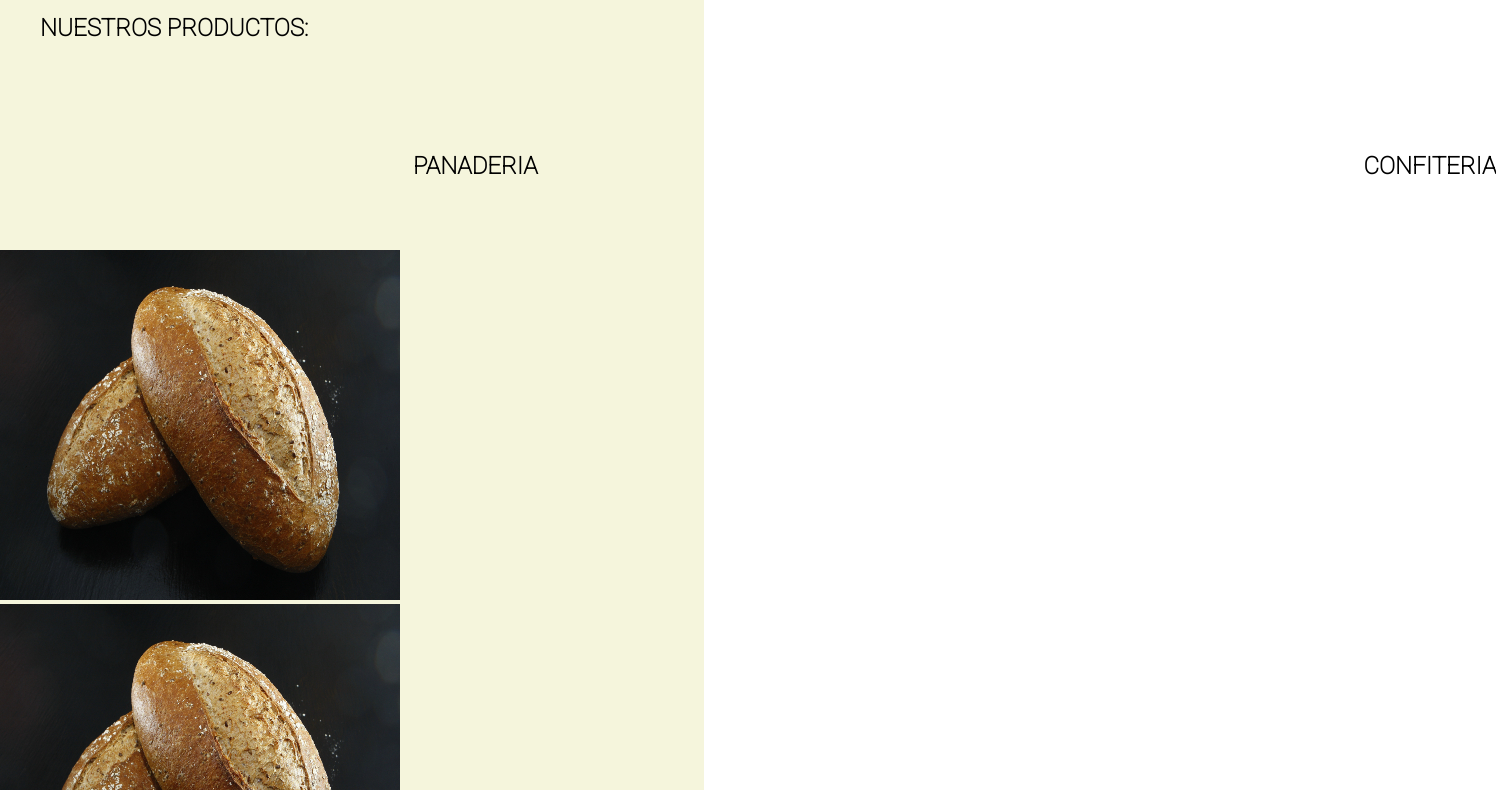
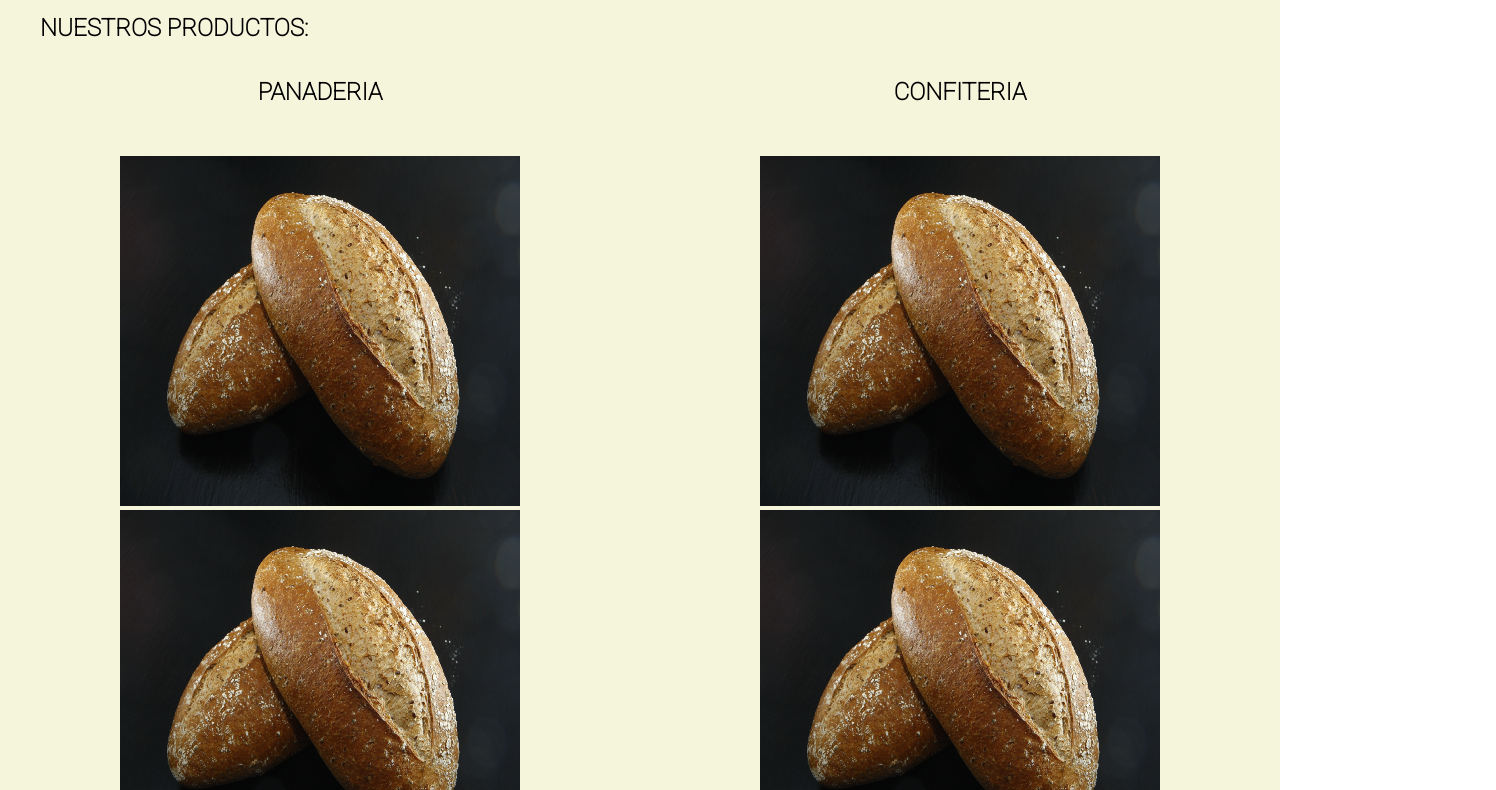
Before and after one commit to Joaquin-Nicolas-Garcia/PanaderiaPeterPan, a plain HTML site: page pages/productos.html in a window 1280 px wide. Shown: the part 186-976 px from the top of the page, 1496 px wide, since content can reach past the window. Drawn offline with Linux system fonts and the light colour scheme.

Commit message:
Arregle la seccion de productos

```diff
--- a/css/style.css
+++ b/css/style.css
@@ -15,9 +15,10 @@
 
 #productos{
     display: grid;
-    grid-template-columns: 10% 45% 45%;
-    grid-template-rows: 20vh 80% 20vh;
+    grid-template-columns: 10% 40% 50%;
+    grid-template-rows: 20vh 13vh 70% 15vh;
     grid-template-areas:"logo              encabezado       encabezado"
+                        "subtitle          subtitle         subtitle"
                         "productos         productos        confiteria"
                         "pie_de_pagina     pie_de_pagina    pie_de_pagina";
 }
@@ -44,6 +45,11 @@
 .header{
     background-color: blanchedalmond;
     grid-area: encabezado;
+}
+
+.subtituloProductos{
+    background-color: beige;
+    grid-area: subtitle;
 }
 
 .logo{
@@ -155,42 +161,29 @@ footer{
 }
 
 
-#pantalla-dividida{
-    display: flex;
-}
+
 .subtitleSecciones{
     padding-top: 40px;
     padding-left: 40px;
     padding-bottom: 40px;
     text-transform: uppercase;
 }
-.subtitulosProductos{
+.subtituloIzquierdaPanaderia{
     display: flex;
-}
-.subtituloIzquierdaPanaderia{
-    padding-left: 413px;
-    padding-bottom: 70px;
-    padding-top: 70px;
+    justify-content: center;
     text-transform: uppercase;
 }
 .subtituloDerechaPanaderia{
-    padding-left: 826px;
-    padding-bottom: 70px;
-    padding-top: 70px;
+    display: flex;
+    justify-content: center;
+    padding-top: 108px;
     text-transform: uppercase;
 }
-.derechaProductos{
-    background: beige;
-    background-position: center;
-    width: 50%;
-    padding-left: 70px;
+.fotosProductos{
+    text-align: center;
+    padding-top: 50px;
 }
-.izquierdaProductos{
-    background: beige;
-    height: 100vh;
-    width: 50%;
-    padding-left: 70px;
-}
+
 
 
 .nosotrosTextoDerecha{
@@ -265,6 +258,7 @@ form{
 }
 
 
+
 .slider{
     width: 58%;
     margin: auto;
--- a/pages/productos.html
+++ b/pages/productos.html
@@ -31,20 +31,16 @@
                 <a href="../index.html"><img src="../assets/logo peter pan.png" class="logo-header"></a>
             </div>
         </div>
+        <div class="subtituloProductos">
+            <h2 class="subtitleSecciones">Nuestros productos:</h2>
+        </div>
         <main class="productos">
-            <div class="subtitleSecciones">
-                <h2>Nuestros productos:</h2>
-            </div>
-            <section class="subtitulosProductos">
+            <div>
                 <div>
                     <h2 class="subtituloIzquierdaPanaderia">PANADERIA</h2>
                 </div>
-                <div>
-                    <h2 class="subtituloDerechaPanaderia">CONFITERIA</h2>
-                </div>
-            </section>
-            <section class="productos">
-                <div>
+                <section>
+                    <div class="fotosProductos">
                         <img src="../assets/BeFunky-photo.jpg" alt="pan casero">
                         <img src="../assets/BeFunky-photo.jpg" alt="pan casero">
                         <img src="../assets/BeFunky-photo.jpg" alt="pan casero">
@@ -53,8 +49,13 @@
                         <img src="../assets/BeFunky-photo.jpg" alt="pan casero">
                     </div>
                 </section>
-            <section class="confiteria">
+            </div>
+        </main>
+        <div class="confiteria">
             <div>
+                <h2 class="subtituloIzquierdaPanaderia">CONFITERIA</h2>
+            </div>
+            <div class="fotosProductos">
                 <img src="../assets/BeFunky-photo.jpg" alt="pan casero">
                 <img src="../assets/BeFunky-photo.jpg" alt="pan casero">
                 <img src="../assets/BeFunky-photo.jpg" alt="pan casero">
@@ -62,8 +63,7 @@
                 <img src="../assets/BeFunky-photo.jpg" alt="pan casero">
                 <img src="../assets/BeFunky-photo.jpg" alt="pan casero">
             </div>
-            </section>
-        </main>
+        </div>
         <footer>
             <div id="division-footer">
                 <ul class="textoFooter">
```
Lines whose indentation alone changed are shown as unchanged.
